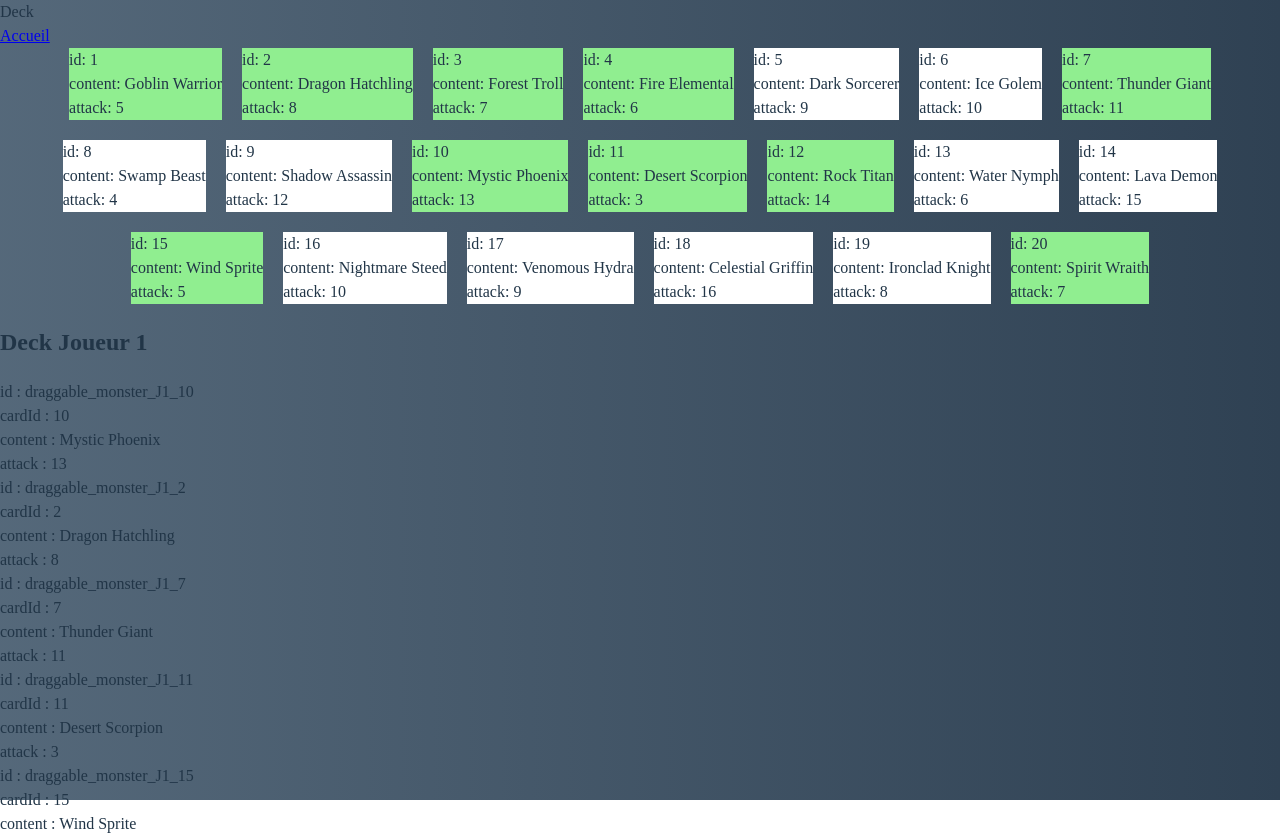
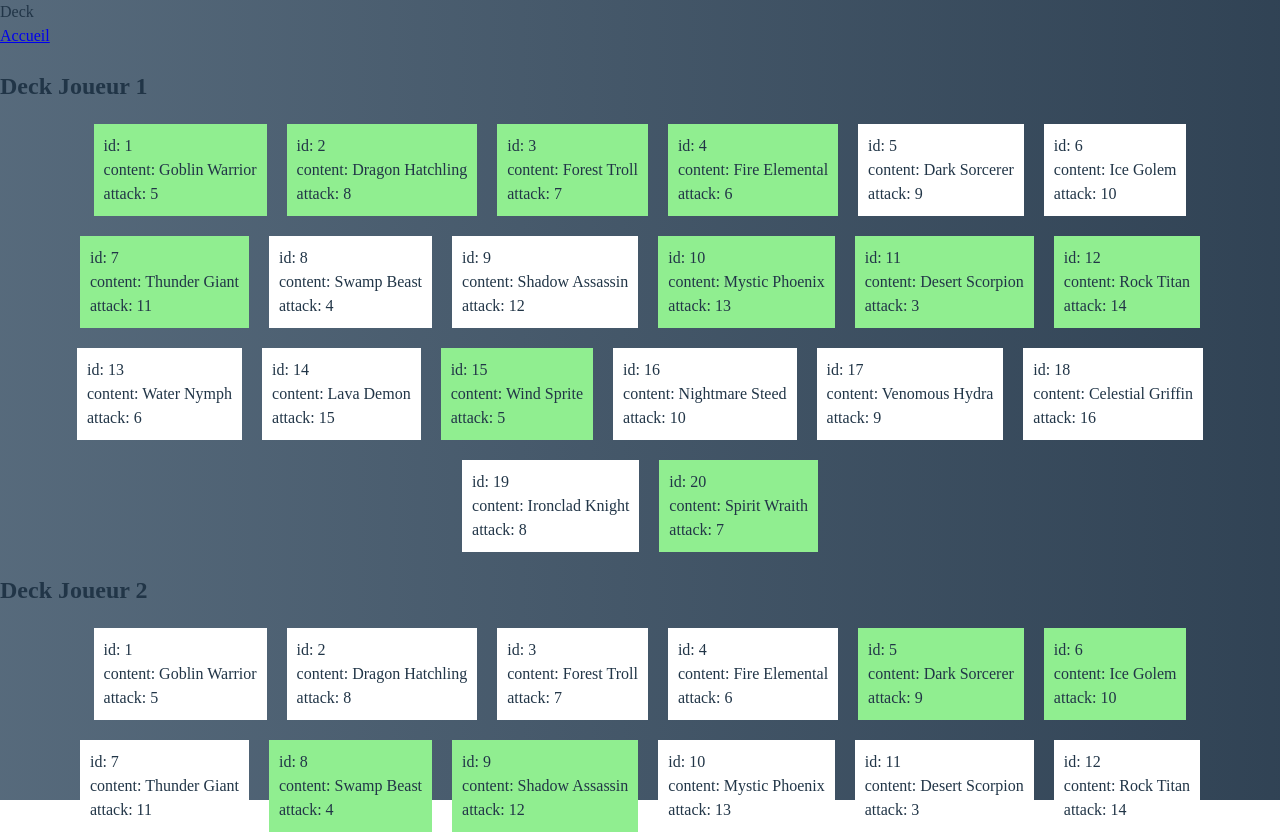
Before and after one commit to SABALBALJaoudat/CardGame, a React (Vite) app: page /deck in a window 1280 px wide. Shown: the top 835 px of the page. Built offline with nearby package versions, Linux system fonts and the light colour scheme; a web font is replaced by a local one.

Commit message:
Deck : Changement visuel modification des decks

```diff
--- a/src/Css/Collection.scss
+++ b/src/Css/Collection.scss
@@ -3,6 +3,17 @@
     flex-wrap: wrap;
     gap: 20px;
     justify-content: center;
+    align-content: flex-start;
+
+    .card_selection:hover {
+        cursor: pointer;
+    }
+
+    .card_selection {
+        width: fit-content;
+        height: fit-content;
+        padding: 10px;
+    }
 
     .card_detailed {
         position: relative;
--- a/src/Page/Deck.tsx
+++ b/src/Page/Deck.tsx
@@ -21,8 +21,8 @@ export default function Deck() {
   const handleCardClick_J1 = (cardId: string) => {
     const card = allCards.find(card => card.cardId === cardId);
     if (card) {
-      const isCardInDeck = tempDeck_J1.some(deckCard => deckCard.cardId === card.cardId);
-      if (!isCardInDeck) {
+      const isCardInTempDeck = tempDeck_J1.some(deckCard => deckCard.cardId === card.cardId);
+      if (!isCardInTempDeck) {
         setTempDeck_J1([
           ...tempDeck_J1,
           {
@@ -42,8 +42,8 @@ export default function Deck() {
   const handleCardClick_J2 = (cardId: string) => {
     const card = allCards.find(card => card.cardId === cardId);
     if (card) {
-      const isCardInDeck = tempDeck_J2.some(deckCard => deckCard.cardId === card.cardId);
-      if (!isCardInDeck) {
+      const isCardInTempDeck = tempDeck_J2.some(deckCard => deckCard.cardId === card.cardId);
+      if (!isCardInTempDeck) {
         setTempDeck_J2([
           ...tempDeck_J2,
           {
@@ -75,14 +75,20 @@ export default function Deck() {
     <>
       <div>Deck</div>
       <a href="/">Accueil</a>
+      <div className="deck">
+        <h2>Deck Joueur 1</h2>
         <div className="content">
           {allCards.map(card => {
-          const isCardInDeck = tempDeck_J1.some(deckCard => deckCard.cardId === card.cardId);
+            const isCardInTempDeck = tempDeck_J1.some(deckCard => deckCard.cardId === card.cardId);
+            const isCardInDeck = deck_J1.some(deckCard => deckCard.cardId === card.cardId);
+            const isCardNotInTempDeck = !isCardInTempDeck;
+            const backgroundColor = isCardNotInTempDeck ? 'white' : isCardInDeck ? 'lightgreen' : isCardInTempDeck ? 'lightblue' : 'white';
             return (
               <div
+                className="card_selection"
                 key={card.cardId}
                 onClick={() => handleCardClick_J1(card.cardId)}
-              style={{ backgroundColor: isCardInDeck ? 'lightgreen' : 'white' }}
+                style={{ backgroundColor }}
               >
                 id: {card.cardId}<br />
                 content: {card.title}<br />
@@ -91,28 +97,21 @@ export default function Deck() {
             );
           })}
         </div>
+      </div>
       <div className="deck">
-        <div className="deck_J1">
-          <h2>Deck Joueur 1</h2>
-          {deck_J1.map((card: Card) =>
-            <div key={card.id} className='card'>
-              <div className='title'>
-                id : {card.id}<br />
-                cardId : {card.cardId}<br />
-                content : {card.title}<br />
-                attack : {card.attack}<br />
-              </div>
-            </div>
-          )}
-        </div>
+        <h2>Deck Joueur 2</h2>
         <div className="content">
           {allCards.map(card => {
-            const isCardInDeck = tempDeck_J2.some(deckCard => deckCard.cardId === card.cardId);
+            const isCardInTempDeck = tempDeck_J2.some(deckCard => deckCard.cardId === card.cardId);
+            const isCardInDeck = deck_J2.some(deckCard => deckCard.cardId === card.cardId);
+            const isCardNotInTempDeck = !isCardInTempDeck;
+            const backgroundColor = isCardNotInTempDeck ? 'white' : isCardInDeck ? 'lightgreen' : isCardInTempDeck ? 'lightblue' : 'white';
             return (
               <div
+                className="card_selection"
                 key={card.cardId}
                 onClick={() => handleCardClick_J2(card.cardId)}
-                style={{ backgroundColor: isCardInDeck ? 'lightgreen' : 'white' }}
+                style={{ backgroundColor }}
               >
                 id: {card.cardId}<br />
                 content: {card.title}<br />
@@ -121,21 +120,8 @@ export default function Deck() {
             );
           })}
         </div>
-        <div className="deck_J2">
-          <h2>Deck Joueur 2</h2>
-          {deck_J2.map((card: Card) =>
-            <div key={card.id} className='card'>
-              <div className='title'>
-                id : {card.id}<br />
-                cardId : {card.cardId}<br />
-                content : {card.title}<br />
-                attack : {card.attack}<br />
-              </div>
-            </div>
-          )}
       </div>
       <button onClick={handleConfirm}>Confirm</button>
-      </div>
     </>
   )
 }
```
Lines whose indentation alone changed are shown as unchanged.
